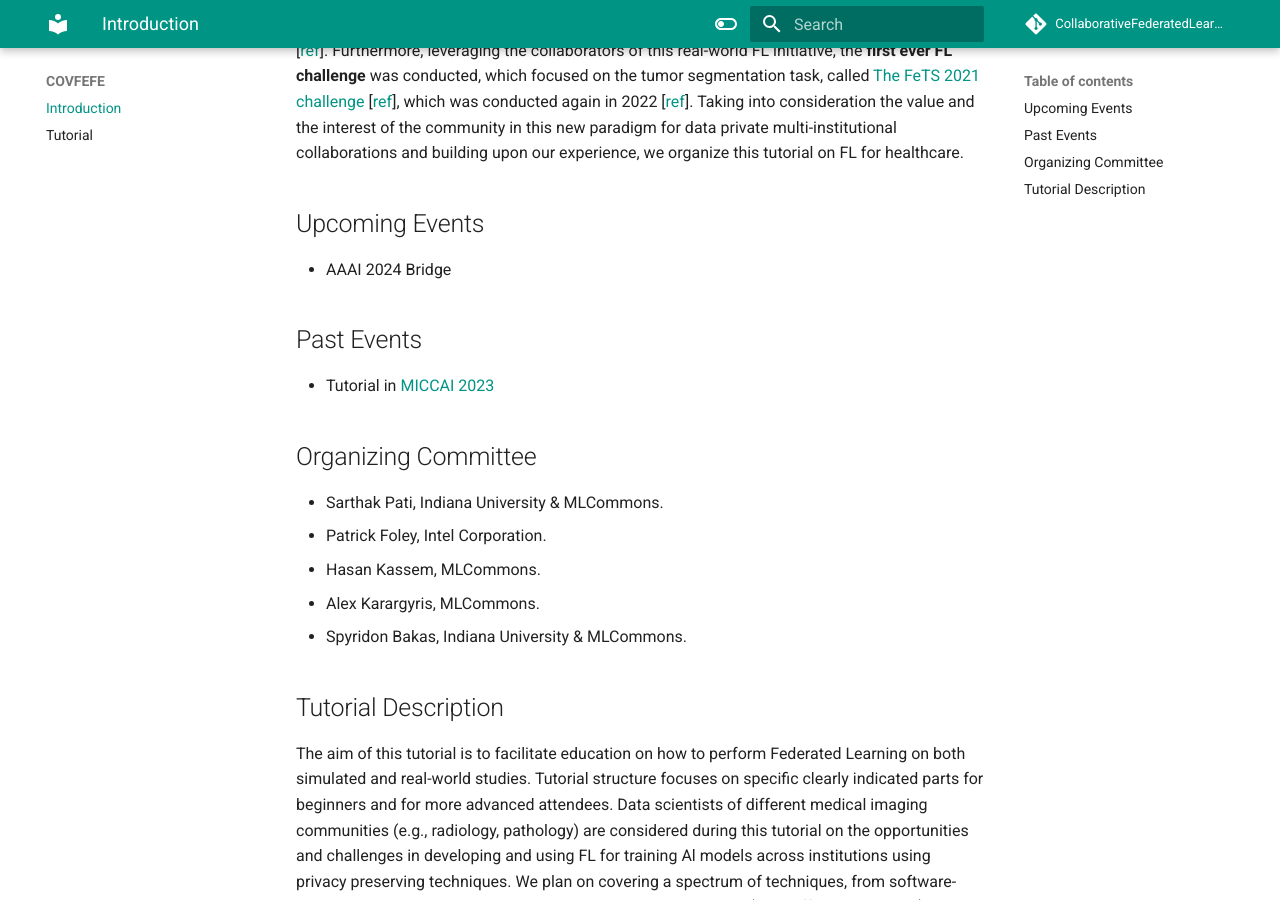
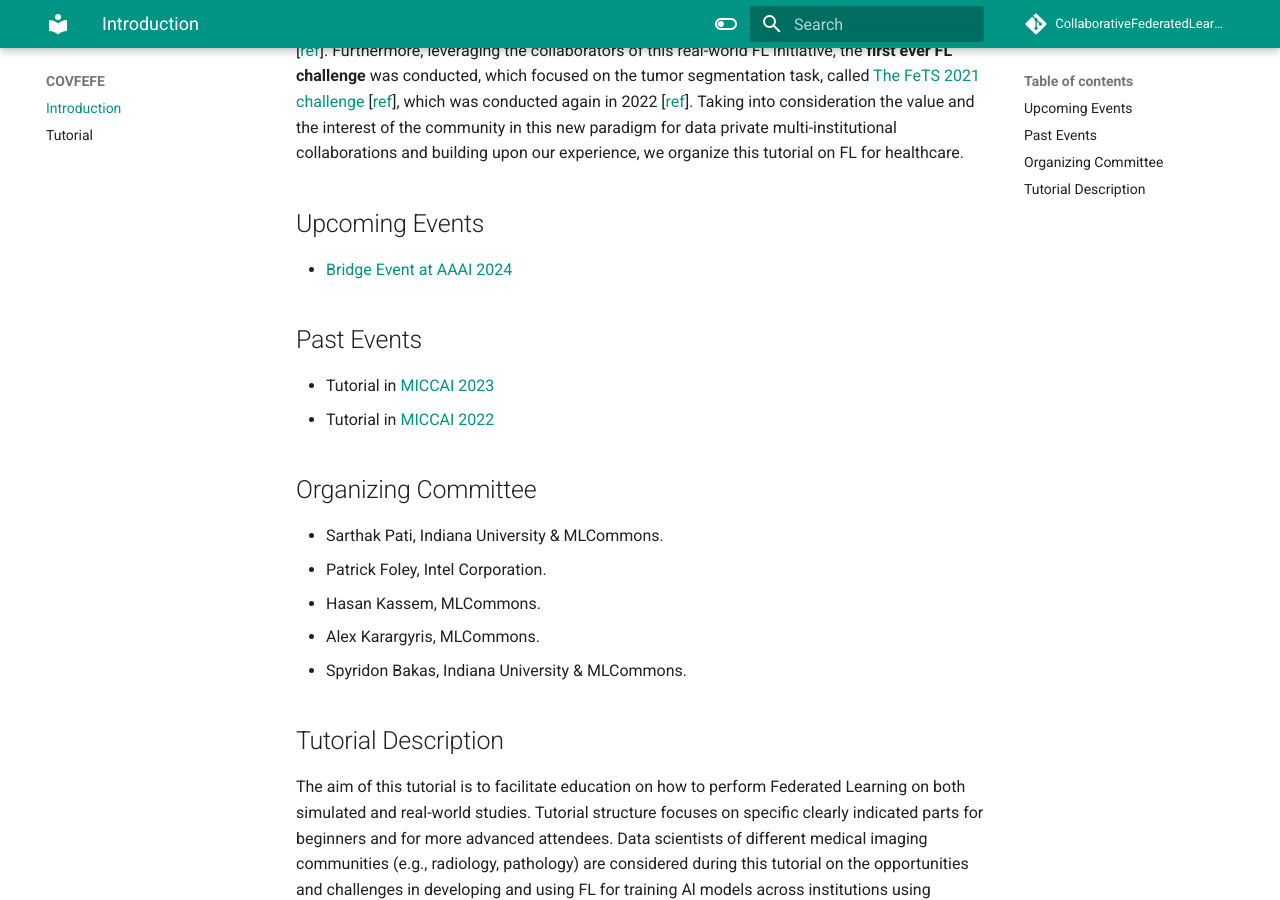
Before and after one commit to writechoiceorg/medperf-website, an MkDocs documentation site: the page built from docs/index.md, in a window 1280 px wide and 900 px high, scrolled down 529 px. Built offline with MkDocs 1.6.1 and Material for MkDocs 9.7.7, drawn with Linux system fonts in a browser that asks for light colours; comment, search, counter and statistics services are not loaded.

Commit message:
added details for AAAI and MICCAI 2022

```diff
--- a/docs/index.md
+++ b/docs/index.md
@@ -14,11 +14,12 @@ In 2021, **COFE** was used to conduct the largest to-date real world federation,
 
 ## Upcoming Events
 
-- AAAI 2024 Bridge
+- [Bridge Event at AAAI 2024](https://aaai.org/aaai-conference/aaai-24-bridge-list/#bp08)
 
 ## Past Events
 
 - Tutorial in [MICCAI 2023](https://conferences.miccai.org/2023/en/)
+- Tutorial in [MICCAI 2022](https://intel.github.io/fl-tutorial/)
 
 ## Organizing Committee
 
```
